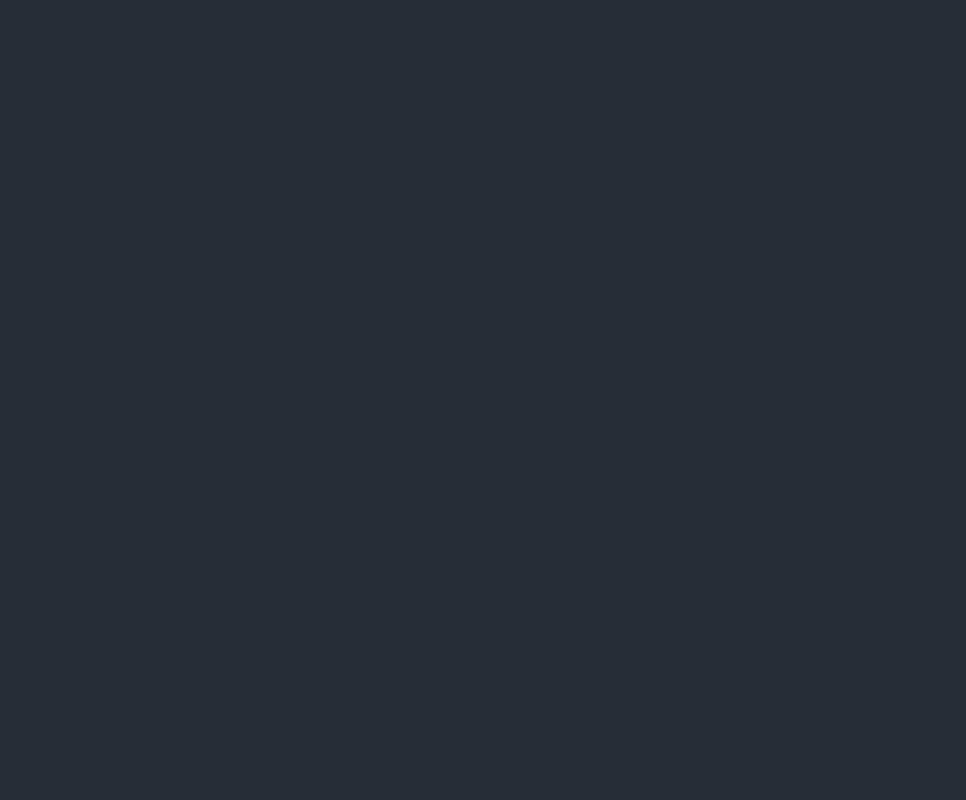
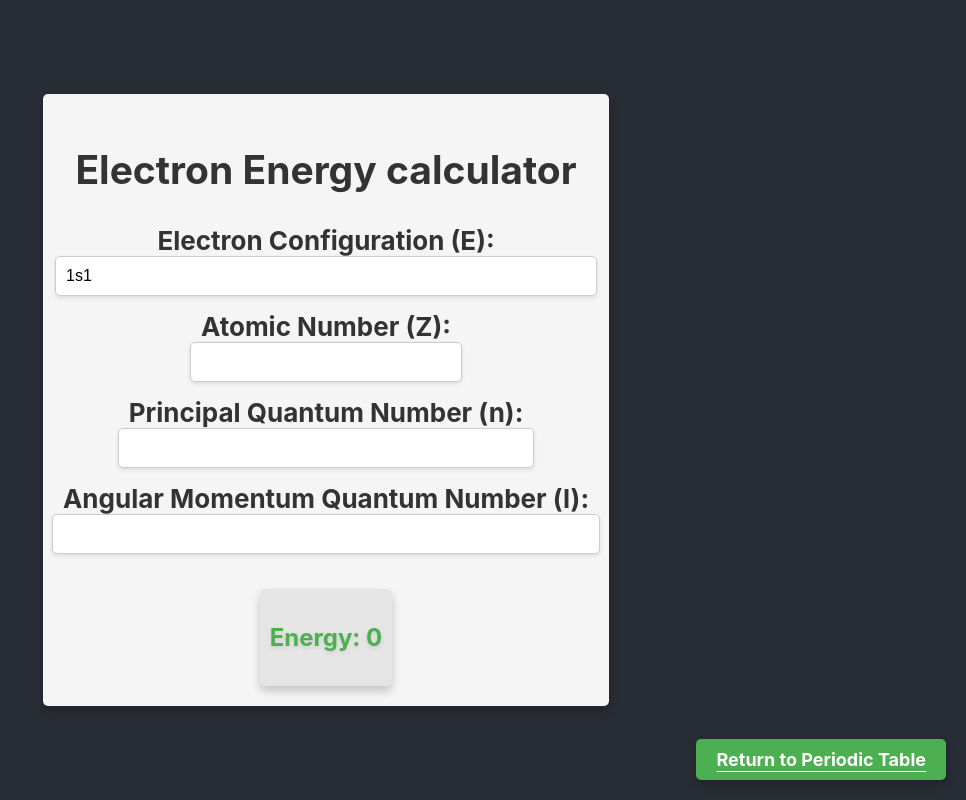
Before and after one commit to ShanYangk14/chemistryapp, a React (Create React App) app: page /electron-energy-calculator in a window 1280 px wide. Before the commit this address had no page. Shown: the whole page, without its empty margins (314-1280 px from the left). Built offline with nearby package versions, Linux system fonts and the light colour scheme.

Commit message:
implement calculation
calculate electron energy using slater rules

```diff
--- a/src/App.js
+++ b/src/App.js
@@ -3,6 +3,7 @@
 import './App.css';
 import PeriodicTable from './components/PeriodicTable';
 import ElementDetail from './components/ElementDetail';
+import ElectronEnergyCalculator from './components/ElectronEnergyCalculator';
 
 function App() {
   return (
@@ -12,6 +13,7 @@
           <Routes>
             <Route path="/" element={<PeriodicTable />} />
             <Route path="/element/:atomicNumber" element={<ElementDetail />} />
+            <Route path="/electron-energy-calculator" element={<ElectronEnergyCalculator />} />
           </Routes>
         </header>
       </div>
--- a/src/components/AtomModel.js
+++ b/src/components/AtomModel.js
@@ -2,7 +2,7 @@
 import { useThree } from 'react-three-fiber';
 import { GLTFLoader } from 'three/examples/jsm/loaders/GLTFLoader';
 import * as THREE from 'three';
-import { OrbitControls } from 'three/examples/jsm/controls/OrbitControls'; // Import OrbitControls
+import { OrbitControls } from 'three/examples/jsm/controls/OrbitControls';
 
 const AtomModel = ({ atomicNumber }) => {
   const { scene, camera, gl } = useThree();
@@ -12,7 +12,7 @@
     if (!atomicNumber) return;
 
     const loader = new GLTFLoader();
-    const modelPath = `/3Dmodels/element_${String(atomicNumber).padStart(3, '0')}_${getElementName(atomicNumber)}.glb`; // Dynamically construct the model path
+    const modelPath = `/3Dmodels/element_${String(atomicNumber).padStart(3, '0')}_${getElementName(atomicNumber)}.glb`;
     let object = null;
 
     loader.load(
@@ -35,14 +35,13 @@
         directionalLight.position.set(10, 10, 10);
         scene.add(ambientLight, directionalLight);
 
-        object.position.set(0, 1, 0);
+        object.position.set(0, 0.5, 0);
         object.scale.set(10, 10, 10);
         scene.add(object);
 
         setModelLoaded(true);
         console.log('Loaded GLTF model:', gltf);
 
-        // Start automatic rotation
         const rotationSpeed = 0.01;
         const animate = () => {
           object.rotation.y += rotationSpeed;
--- /dev/null
+++ b/src/components/ElectronEnergy.js
@@ -0,0 +1,123 @@
+import React, { useState, useEffect } from 'react';
+
+function N_s(n) {
+  switch (n) {
+    case 1:
+      return 1;
+    case 2:
+      return 2;
+    case 3:
+      return 3;
+    case 4:
+      return 3.7;
+    case 5:
+      return 4;
+    case 6:
+      return 4.2;
+    default:
+      return 0;
+  }
+}
+
+export function calculateEnergy(a, z, n, l) {
+  const energy = a.split(" ").filter(e => e !== "");
+
+  const max_n = Math.max(...energy.map(e => parseInt(e[0])));
+
+  const energy_level = new Array(max_n + 1).fill(0);
+  for (const e of energy) {
+    const nn = parseInt(e[0]);
+    const mm = parseInt(e.substring(2));
+    energy_level[nn] += mm;
+  }
+
+  const sumenegy = new Array(max_n + 1).fill(0);
+  for (let i = 1; i <= max_n; i++) {
+    sumenegy[i] = sumenegy[i - 1] + energy_level[i];
+  }
+
+  if (n === 1 && l === 0) {
+    let n_l = energy
+    .filter(e => e[0] === n.toString()[0] && (e[1] === 's'))
+    .map(e => parseInt(e.substring(2)))
+    .reduce((sum, val) => sum + val, 0);
+  n_l = (n_l - 1) * 0.3;
+  const z_s = z - n_l;
+  const n_s = N_s(n);
+  return -13.6 * z_s * z_s / (n_s * n_s);
+  } else {
+    if (l === 0 || l === 1) {
+      let n_l = energy
+        .filter(e => e[0] === n.toString()[0] && (e[1] === 's' || e[1] === 'p'))
+        .map(e => parseInt(e.substring(2)))
+        .reduce((sum, val) => sum + val, 0);
+      n_l = (n_l - 1) * 0.35;
+      n_l += (n - 1) >= 1 ? 0.85 * energy_level[n - 1] : 0;
+      n_l += (n - 2) >= 1 ? sumenegy[n - 2] : 0;
+      const z_s = z - n_l;
+      const n_s = N_s(n);
+      return -13.6 * z_s * z_s / (n_s * n_s);
+    } else if (l === 2) {
+      let n_l = energy
+        .filter(e => e[0] === n.toString()[0] && e[1] === 'd')
+        .map(e => parseInt(e.substring(2)))
+        .reduce((sum, val) => sum + val, 0);
+      const n_l_1 = energy
+        .filter(e => e[0] === n.toString()[0] && (e[1] === 's' || e[1] === 'p'))
+        .map(e => parseInt(e.substring(2)))
+        .reduce((sum, val) => sum + val, 0);
+      n_l = (n_l - 1) * 0.35;
+      n_l += n_l_1;
+      n_l += (n - 1) >= 1 ? energy_level[n - 1] : 0;
+      n_l += (n - 2) >= 1 ? sumenegy[n - 2] : 0;
+      const z_s = z - n_l;
+      const n_s = N_s(n);
+      return -13.6 * z_s * z_s / (n_s * n_s);
+    } else if (l === 3) {
+      let n_l = energy
+        .filter(e => e[0] === n.toString()[0] && e[1] === 'f')
+        .map(e => parseInt(e.substring(2)))
+        .reduce((sum, val) => sum + val, 0);
+      const n_l_1 = energy
+        .filter(e => e[0] === n.toString()[0] && (e[1] === 's' || e[1] === 'p' || e[1] === 'd'))
+        .map(e => parseInt(e.substring(2)))
+        .reduce((sum, val) => sum + val, 0);
+      n_l = (n_l - 1) * 0.35;
+      n_l += n_l_1;
+      n_l += (n - 1) >= 1 ? energy_level[n - 1] : 0;
+      n_l += (n - 2) >= 1 ? sumenegy[n - 2] : 0;
+      const z_s = z - n_l;
+      const n_s = N_s(n);
+      return -13.6 * z_s * z_s / (n_s * n_s);
+    }
+  }
+  return 0;
+}
+
+export function ElectronEnergyCalculator() {
+  const [energy, setEnergy] = useState(null);
+
+  useEffect(() => {
+    fetch('data.json')
+      .then(response => response.json())
+      .then(data => {
+        let elements = data.elements;
+        const electronConfiguration = elements[25].electron_configuration;
+        const z = 26;
+        const n = 4;
+        const l = 0;
+        const t = 0;
+        const energy = calculateEnergy(electronConfiguration, z, n, l, t);
+        setEnergy(energy);
+      })
+      .catch(error => console.error('Error fetching JSON:', error));
+  }, []);
+
+  return (
+    <div>
+      {energy !== null ? <p>Energy: {energy}</p> : <p>Loading...</p>}
+    </div>
+  );
+}
+
+export default ElectronEnergyCalculator;
--- /dev/null
+++ b/src/components/ElectronEnergyCalculator.css
@@ -0,0 +1,78 @@
+.electron-energy-calculator {
+    display: flex;
+    flex-direction: column;
+    align-items: center;
+    padding: 20px;
+    background-color: #f5f5f5;
+    text-decoration-color: #333;
+    border-radius: 5px;
+    box-shadow: 0px 5px 10px rgba(0, 0, 0, 0.2);
+    text-align: center;
+    color: #333;
+  }
+
+  .input-group {
+    display: flex;
+    flex-direction: column;
+    align-items: center;
+    margin-bottom: 10px;
+  }
+
+  .input-group label {
+    display: flex;
+    flex-direction: column;
+    align-items: center;
+    margin-bottom: 5px;
+    font-weight: bold;
+    color: #333;
+  }
+
+  .input-group input[type="text"],
+  .input-group input[type="number"] {
+    padding: 10px;
+    border-radius: 5px;
+    border: 1px solid #ccc;
+    width: 100%;
+    font-size: 16px;
+    box-shadow: 0px 2px 4px rgba(0, 0, 0, 0.1);
+  }
+
+  .input-group:nth-child(1) label {
+    width: 50%;
+  }
+
+  .input-group:nth-child(1) input[type="text"] {
+    width: 100%;
+  }
+
+  .output-group {
+    display: flex;
+    flex-direction: column;
+    align-items: center;
+    margin-top: 20px;
+    padding: 10px;
+    border-radius: 5px;
+    background-color: #e5e5e5;
+    box-shadow: 0px 5px 10px rgba(0, 0, 0, 0.2);
+    text-align: center;
+  }
+
+  .output-group p {
+    font-size: 24px;
+    font-weight: bold;
+    color: #4CAF50;
+    text-shadow: 0px 2px 4px rgba(0, 0, 0, 0.1);
+  }
+
+  .dosomething{
+    width: 100%;
+  }
+  .doshit{
+    width: 65vh;
+  }
+
+  .button-container {
+    position: absolute;
+    bottom: 20px;
+    right: 20px;
+  }
--- /dev/null
+++ b/src/components/ElectronEnergyCalculator.js
@@ -0,0 +1,92 @@
+import React, { useState, useEffect } from 'react';
+import { calculateEnergy } from './ElectronEnergy.js';
+import './ElectronEnergyCalculator.css';
+import { Link } from 'react-router-dom';
+
+function ElectronEnergyCalculator()  {
+  const [e, setE] = useState('');
+  const [z, setZ] = useState('');
+  const [n, setN] = useState('');
+  const [l, setL] = useState('');
+  const [energy, setEnergy] = useState(null);
+  const [/*defaultE*/, setDefaultE] = useState('');
+
+  useEffect(() => {
+    const fetchData = async () => {
+      try {
+        const response = await fetch('data.json');
+        const data = await response.json();
+        const elements = data.elements;
+
+        const selectedE = e || elements[0].electron_configuration;
+
+        setE(selectedE);
+        setDefaultE(selectedE);
+
+        const defaultEnergy = calculateEnergy(selectedE, z, n, l);
+        setEnergy(defaultEnergy);
+      } catch (error) {
+        console.error('Error fetching JSON:', error);
+      }
+    };
+
+    fetchData();
+  }, [z, n, l, e]);
+
+  const handleEChange = (e) => {
+    setE(e.target.value);
+  };
+
+  const handleZChange = (e) => {
+    setZ(parseInt(e.target.value));
+  };
+
+  const handleNChange = (e) => {
+    setN(parseInt(e.target.value));
+  };
+
+  const handleLChange = (e) => {
+    setL(parseInt(e.target.value));
+  };
+
+  return (
+
+        <div className="electron-energy-calculator">
+      <h2>Electron Energy calculator</h2>
+      <div className="input-group">
+      <label className='doshit'>
+          Electron Configuration (E):
+          <input className ="dosomething"type="text" value={e} onChange={handleEChange} maxLength="100" />
+        </label>
+      </div>
+      <div className="input-group">
+        <label>
+          Atomic Number (Z):
+          <input type="number" value={z} onChange={handleZChange} />
+        </label>
+      </div>
+      <div className="input-group">
+        <label>
+          Principal Quantum Number (n):
+          <input type="number" value={n} onChange={handleNChange} />
+        </label>
+      </div>
+      <div className="input-group">
+        <label>
+          Angular Momentum Quantum Number (l):
+          <input type="number" value={l} onChange={handleLChange} />
+        </label>
+      </div>
+      {energy !== null && (
+        <div className="output-group">
+          <p>Energy: {energy}</p>
+        </div>
+      )}
+      <div className="button-container">
+        <Link to="/" className="fancy-link">Return to Periodic Table</Link>
+      </div>
+    </div>
+  );
+}
+
+export default ElectronEnergyCalculator;
--- a/src/components/PeriodicTable.css
+++ b/src/components/PeriodicTable.css
@@ -98,3 +98,31 @@
     left: 10px;
     transform: translateY(-50%);
 }
+
+.electron-energy-link {
+    display: flex;
+    justify-content: center;
+    align-items: center;
+    margin-top: 20px;
+  }
+
+  .fancy-link {
+    display: inline-block;
+    padding: 10px 20px;
+    border-radius: 5px;
+    background-color: #4CAF50;
+    color: white;
+    text-decoration: none;
+    transition: background-color 0.3s ease;
+    font-size: 18px;
+    font-weight: bold;
+    box-shadow: 0px 5px 10px rgba(0, 0, 0, 0.2);
+    text-decoration: underline;
+    text-underline-offset: 5px;
+  }
+
+  .fancy-link:hover {
+    background-color: #3e8e41;
+    box-shadow: 0px 5px 15px rgba(0, 0, 0, 0.3);
+    text-decoration: none;
+  }
--- a/src/components/PeriodicTable.js
+++ b/src/components/PeriodicTable.js
@@ -1,5 +1,5 @@
 import React, { useState, useEffect } from 'react';
-import { useNavigate } from 'react-router-dom';
+import { useNavigate, Link } from 'react-router-dom';
 import './PeriodicTable.css';
 
 const PeriodicTable = () => {
@@ -65,7 +65,9 @@
          <div className="element-color category-polyatomic-nonmetal">Polyatomic Nonmetal</div>
          <div className="element-color category-unknown">Unknown</div>
        </fieldset>
-
+       <div className="electron-energy-link">
+        <Link to="/electron-energy-calculator" className="fancy-link">Go to Electron Energy Calculator</Link>
+      </div>
        <div className="periodic-table">
         {Array.isArray(elements) && elements.map(element => (
           <div
```
